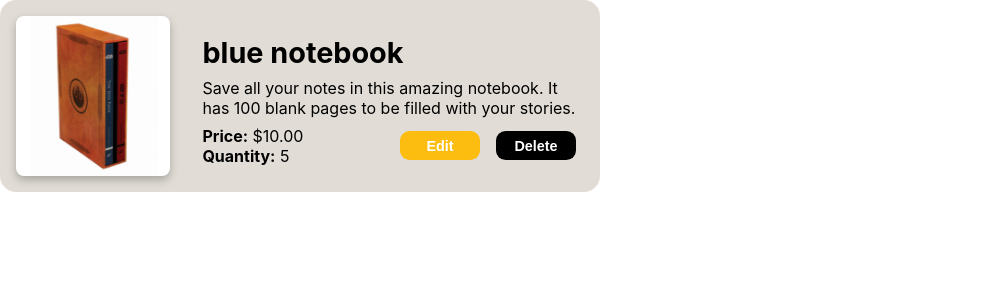
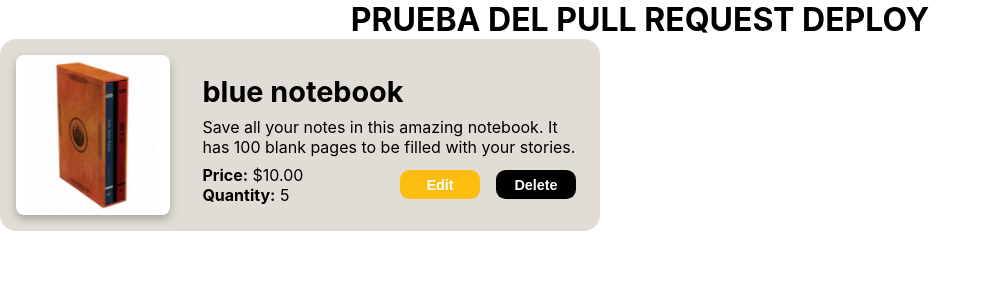
Before and after one commit to davidgdev/the-market-place, a React (Create React App) app: page / in a window 1280 px wide. Shown: the top 300 px of the page, without its empty margins (0-991 px from the left). Built offline with nearby package versions, Linux system fonts and the light colour scheme.

Commit message:
Testing Deploy Preview

```diff
--- a/src/App.js
+++ b/src/App.js
@@ -20,6 +20,7 @@ function App() {
           Learn React
         </a>
       </header> */}
+      <h1>PRUEBA DEL PULL REQUEST DEPLOY</h1>
       <HorizontalCard title="blue notebook" description="Save all your notes in this amazing notebook.
                 It has 100 blank pages to be filled with your stories." price="10.00" quantity="5"/>
     </div>
```
